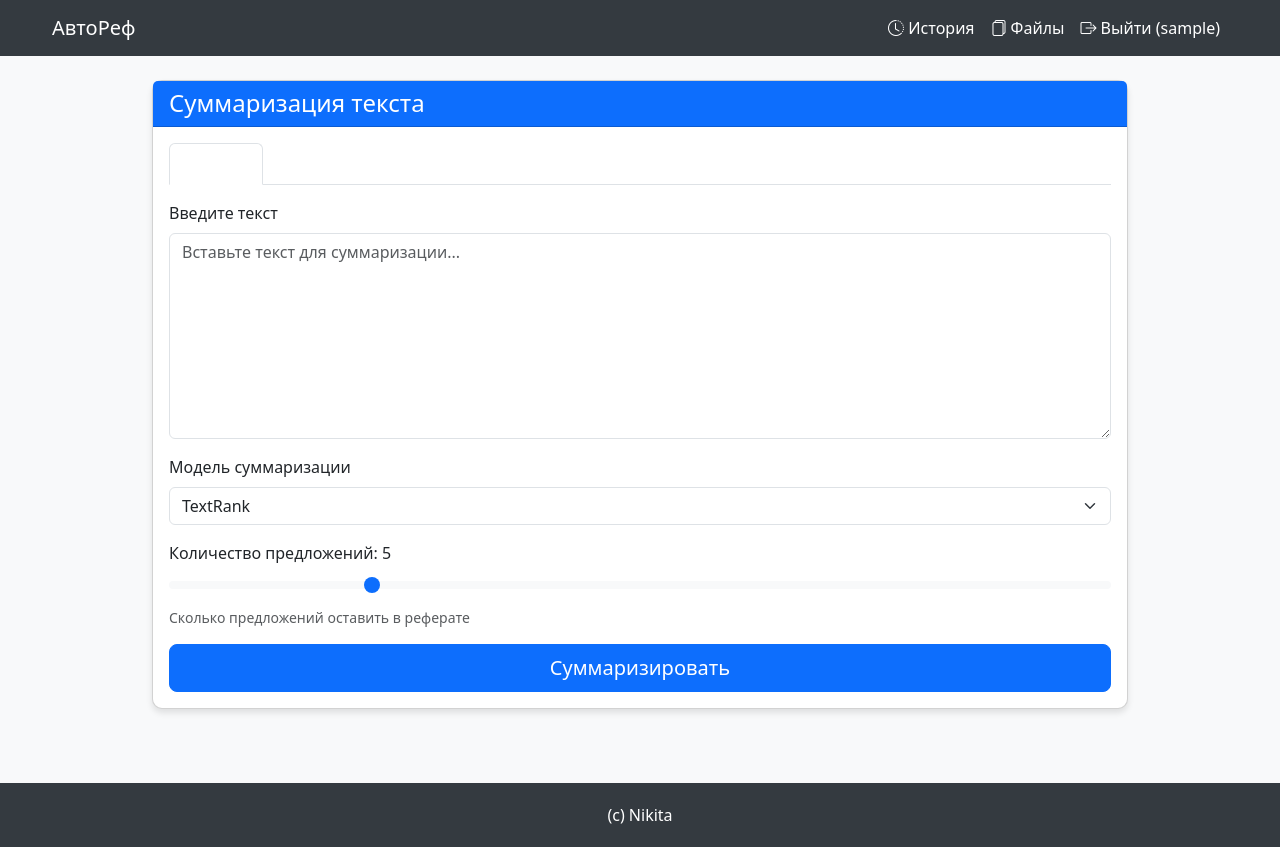
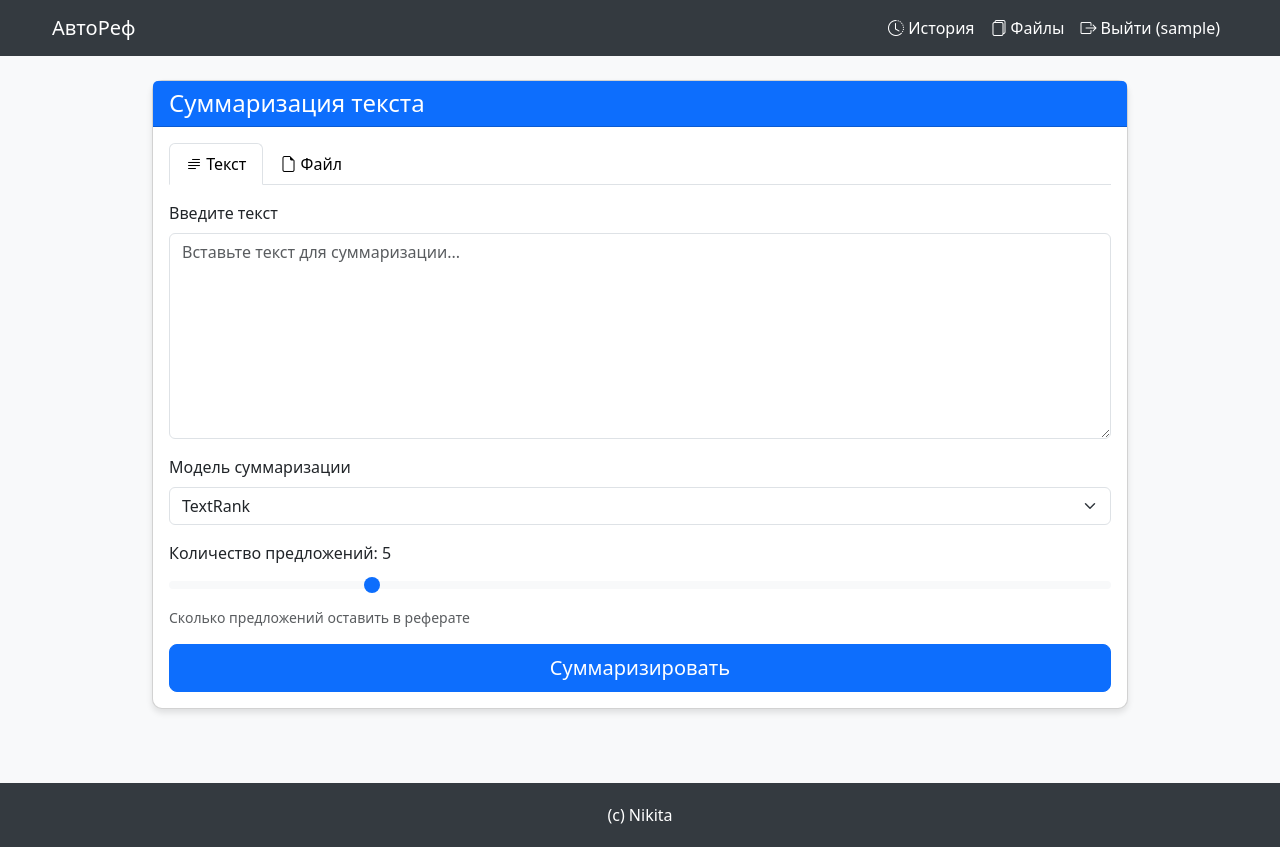
Before and after one commit to nikitafilipenko2/Thesis, a Django app: page / in a window 1280 px wide. Run offline with Django 5.2, Linux system fonts and the light colour scheme; the visitor is signed in with stand-in values (Sample User, id 1).

```diff
--- a/backend/api/templates/api/base.html
+++ b/backend/api/templates/api/base.html
@@ -11,36 +11,58 @@
     <link rel="stylesheet" href="https://cdn.jsdelivr.net/npm/bootstrap-icons@1.11.0/font/bootstrap-icons.css">
 
     <style>
+        html, body {
+            height: 100%;
+            margin: 0;
+            padding: 0;
+        }
+
         body {
             background-color: #f8f9fa;
+            display: flex;
+            flex-direction: column;
+            min-height: 100vh;
         }
+
         .navbar {
             background-color: #343a40 !important;
+            flex-shrink: 0;
         }
+
         .navbar-brand, .nav-link {
             color: white !important;
         }
+
         .nav-link:hover {
             color: #ffc107 !important;
         }
+
         .container {
             max-width: 1200px;
         }
+
+        main {
+            flex: 1 0 auto;
+        }
+
         .card {
             border-radius: 10px;
             box-shadow: 0 4px 6px rgba(0,0,0,0.1);
         }
+
         .result-box {
             background-color: #f8f9fa;
             border-left: 5px solid #007bff;
             padding: 20px;
             border-radius: 5px;
         }
+
         footer {
             background-color: #343a40;
             color: white;
             padding: 20px 0;
             margin-top: 50px;
+            flex-shrink: 0;
         }
     </style>
     {% block extra_css %}{% endblock %}
--- a/backend/api/templates/api/home.html
+++ b/backend/api/templates/api/home.html
@@ -1,6 +1,24 @@
 {% extends 'api/base.html' %}
 
 {% block title %}Главная{% endblock %}
+
+{% block extra_css %}
+<style>
+    /* Стили для вкладок — делаем текст всегда черным */
+    .nav-tabs .nav-link {
+        color: #000000 !important;
+    }
+
+    .nav-tabs .nav-link:hover {
+        color: #000000 !important;
+    }
+
+    .nav-tabs .nav-link.active {
+        color: #000000 !important;
+        font-weight: 500;
+    }
+</style>
+{% endblock %}
 
 {% block content %}
 <div class="row justify-content-center">
@@ -16,12 +34,12 @@
                     <!-- Выбор режима ввода -->
                     <ul class="nav nav-tabs mb-3" id="inputTab" role="tablist">
                         <li class="nav-item" role="presentation">
-                            <button class="nav-link active" id="text-tab" data-bs-toggle="tab" data-bs-target="#text" type="button" role="tab">
+                            <button class="nav-link active text-dark" id="text-tab" data-bs-toggle="tab" data-bs-target="#text" type="button" role="tab">
                                 <i class="bi bi-text-paragraph"></i> Текст
                             </button>
                         </li>
                         <li class="nav-item" role="presentation">
-                            <button class="nav-link" id="file-tab" data-bs-toggle="tab" data-bs-target="#file" type="button" role="tab">
+                            <button class="nav-link text-dark" id="file-tab" data-bs-toggle="tab" data-bs-target="#file" type="button" role="tab">
                                 <i class="bi bi-file-earmark"></i> Файл
                             </button>
                         </li>
```
Also changed, not shown: 1 other file.
